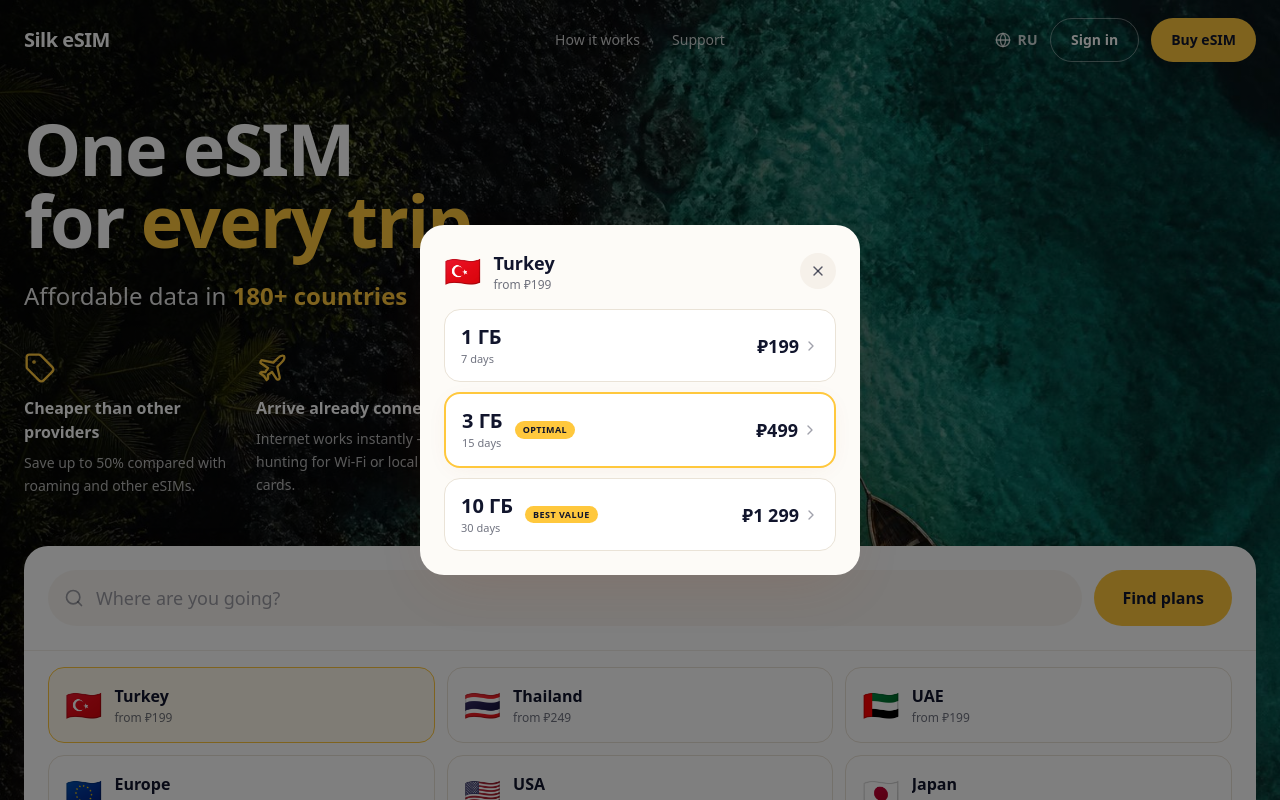
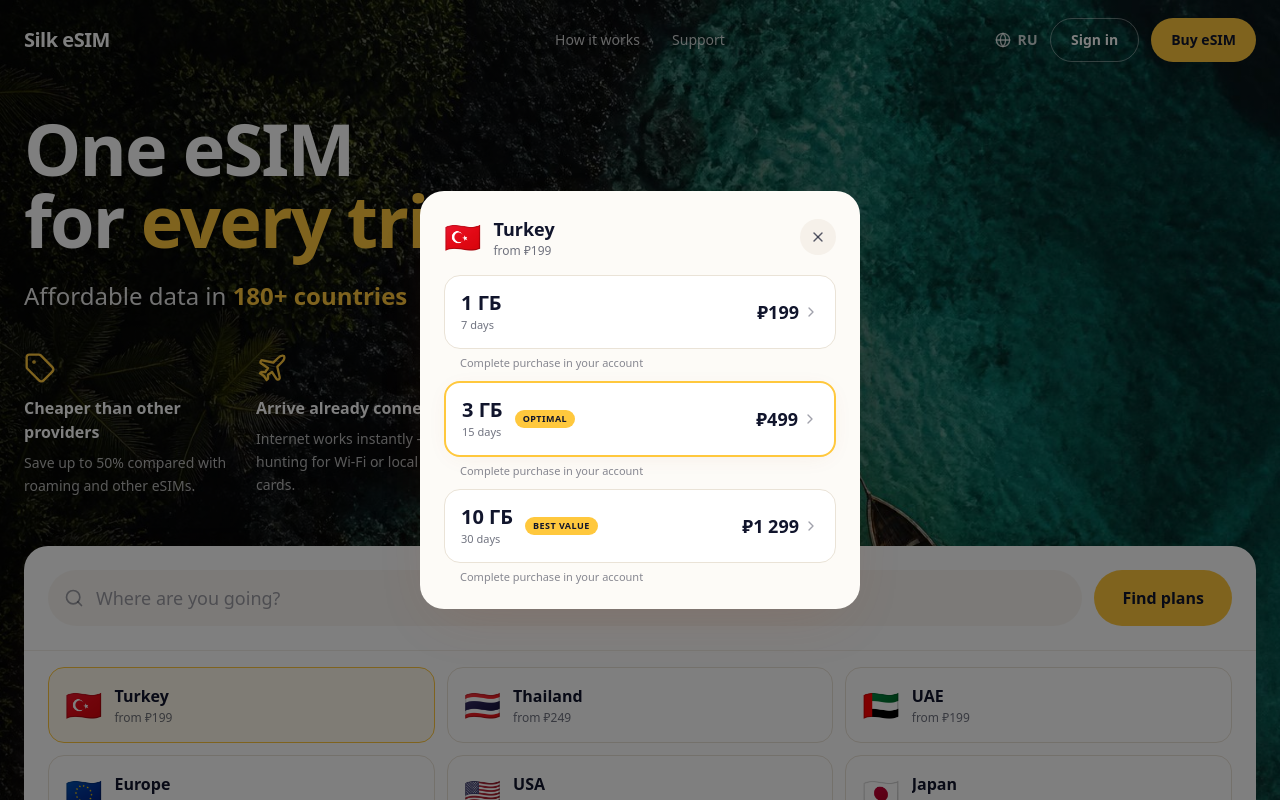
Before and after one commit to yatskovatatyana-dotcom/silk-esims, a React (Vite) app: page / in a window 1280 px wide. Shown: the top 800 px of the page. Built offline with nearby package versions, Linux system fonts and the light colour scheme.

Commit message:
Changes
Co-authored-by: yatskovatatyana-dotcom <235263755+yatskovatatyana-dotcom@users.noreply.github.com>

```diff
--- a/src/components/Hero.tsx
+++ b/src/components/Hero.tsx
@@ -206,8 +206,8 @@ const Hero = () => {
                       ? t('heroSearch.bestBadge')
                       : null;
                     return (
+                      <div key={idx}>
                         <button
-                        key={idx}
                           onClick={() => navigate('/login')}
                           className={`w-full flex items-center justify-between gap-3 rounded-2xl bg-card px-4 py-3.5 transition-all active:scale-[0.98] hover:-translate-y-0.5 ${
                             isOptimal
@@ -233,6 +233,10 @@ const Hero = () => {
                             <ChevronRight className="w-4 h-4 text-foreground/40" />
                           </div>
                         </button>
+                        <div className="mt-1.5 px-4 text-[11px] text-foreground/50">
+                          {t('heroSearch.checkoutNote')}
+                        </div>
+                      </div>
                     );
                   })}
                 </div>
```
Lines whose indentation alone changed are shown as unchanged.
